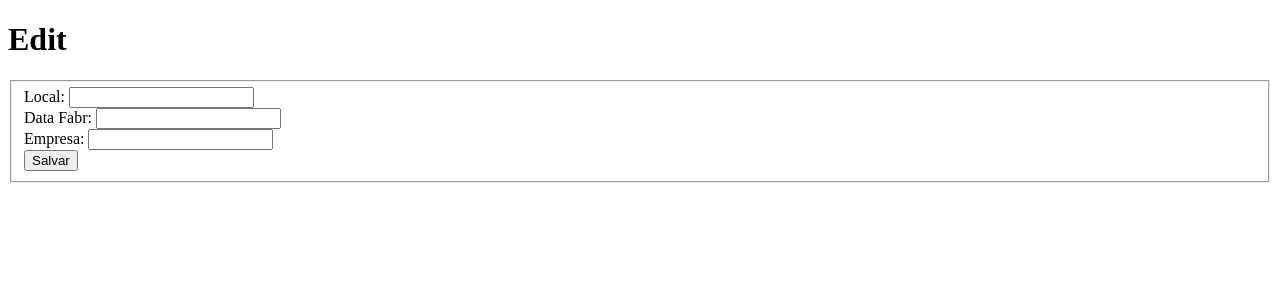
After one commit to CristianeNaves/votes_urn_control, a Flask app: template app/templates/edit_fabricante.html in a window 1280 px wide. The commit adds this page. Shown: the top 300 px of the page. Run offline with Flask 2, Linux system fonts and the light colour scheme; the template is opened without the code that fills it: most values are stand-ins (such as "Sample title", 1, 10 or a date in 2020).

Commit message:
editar fabricante

```diff
--- /dev/null
+++ b/app/templates/edit_fabricante.html
@@ -0,0 +1,30 @@
+<!DOCTYPE html>
+<html>
+  <head>
+    <meta charset="utf-8">
+    <title>Fabricante</title>
+  </head>
+  <body>
+    <h1>Edit</h1>
+    <form action="/alterar_fabricante" method="post">
+      <fieldset>
+        <div>
+          <input type="hidden" name="id" value="{{ id }}">
+        </div>
+        <div>
+          <label for="local">Local:</label>
+          <input type="text" name="local">
+        </div>
+        <div>
+          <label for="data_fabricacao">Data Fabr:</label>
+          <input type="text" name="data_fabricacao">
+        </div>
+        <div>
+          <label for="empresa">Empresa:</label>
+          <input type="text" name="empresa">
+        </div>
+        <button type="submit" class="btn btn-primary btn-salvar">Salvar</button>
+    </fieldset>
+    </form>
+  </body>
+</html>
--- a/app/templates/mostrar_fabricantes.html
+++ b/app/templates/mostrar_fabricantes.html
@@ -21,6 +21,10 @@
                 <input type="hidden" name="id" value="{{ fab.id }}">
               <button type="submit" class="btn btn-primary btn-salvar">Delete</button>
           </form></td>
+        <td><form action="/link_alterar_fabricante" method="post">
+                <input type="hidden" name="id" value="{{ fab.id }}">
+              <button type="submit" class="btn btn-primary btn-salvar">Editar</button>
+          </form></td>
       </tr>
       {% endfor %}
     </table>
```
Also changed, not shown: app/fabricantes/fabricantesDAO.py (+7 -0 lines), app/fabricantes/views.py (+15 -1 lines), app/database.db.
